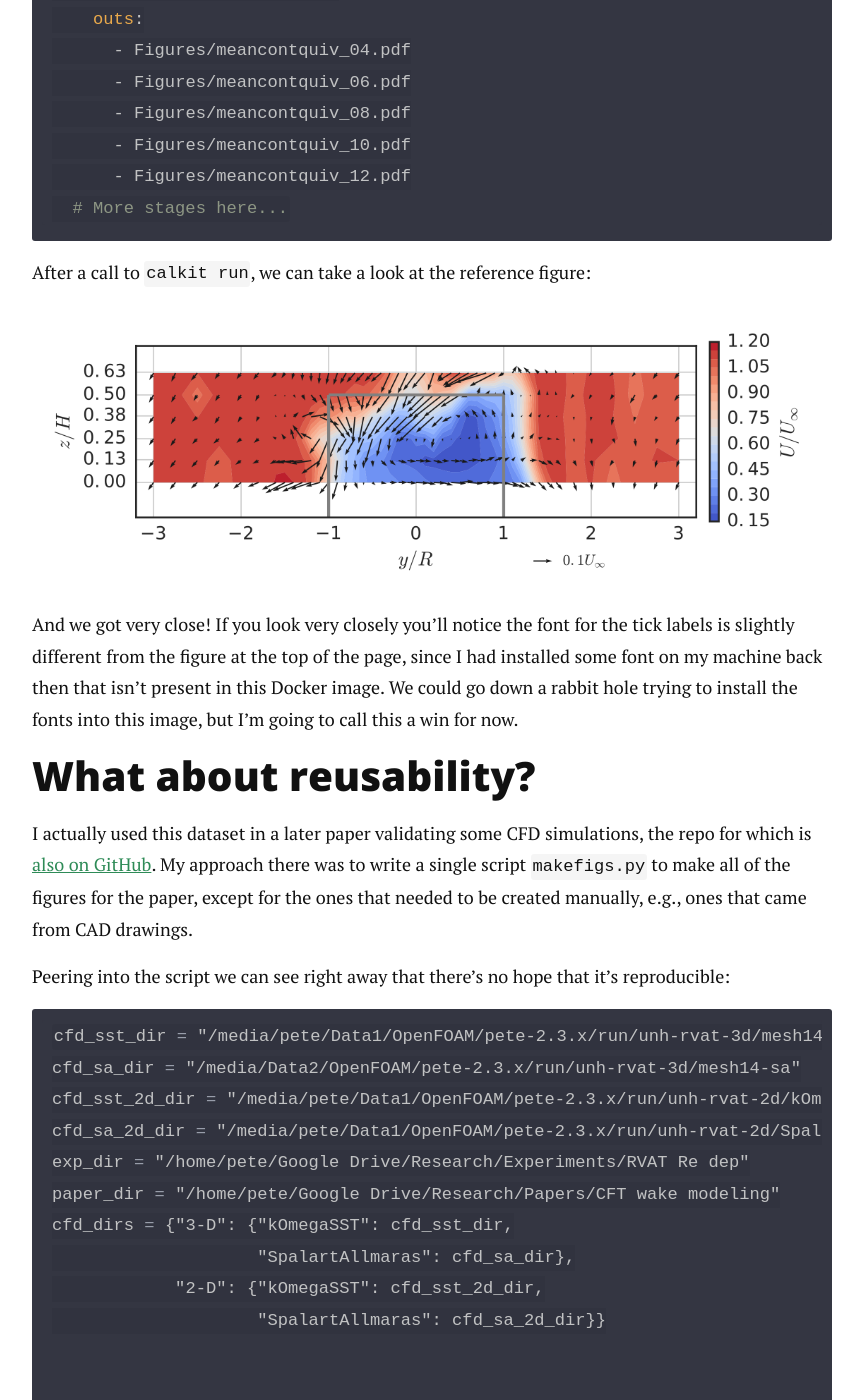
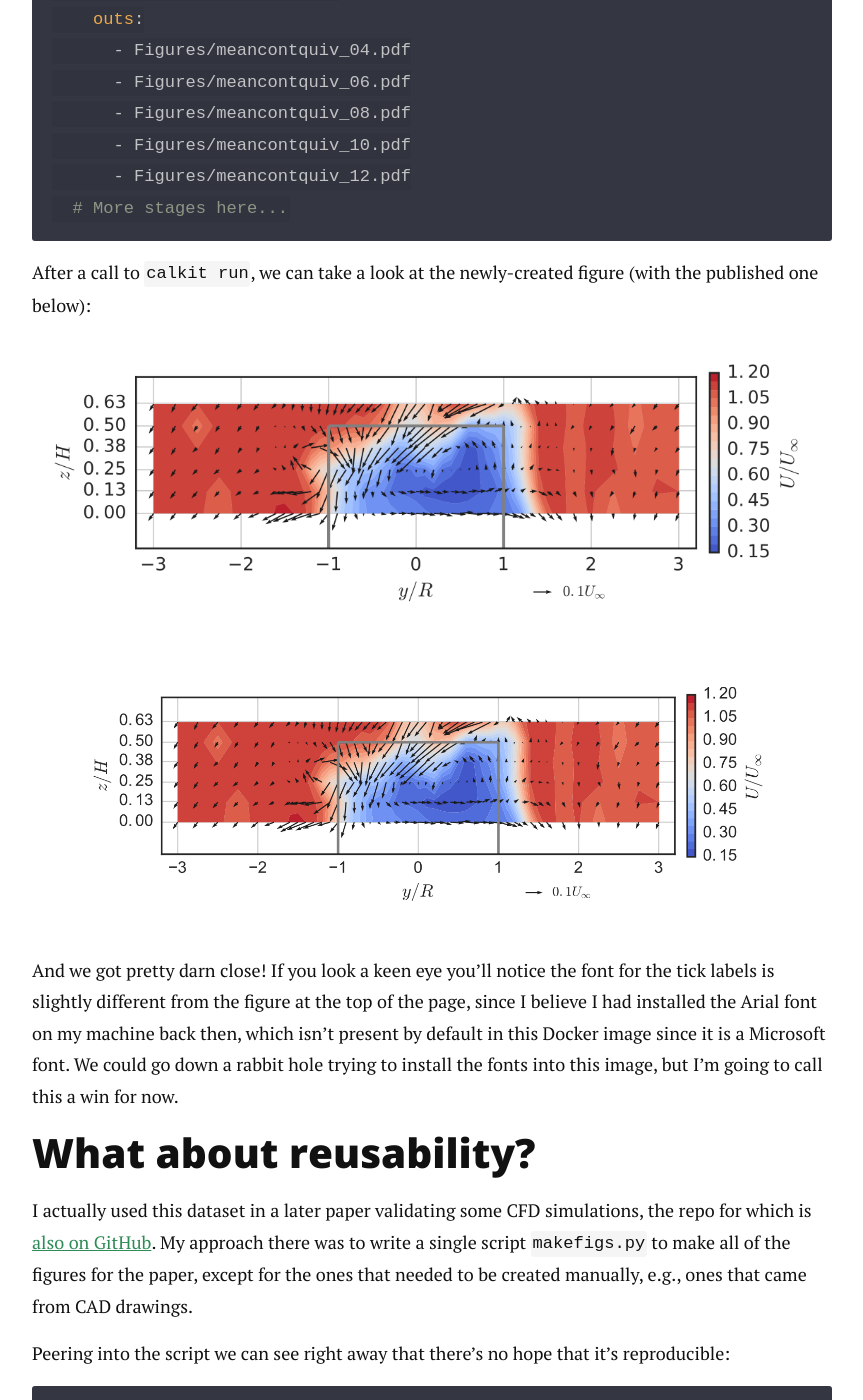
Before and after one commit to petebachant/petebachant.github.io, a Jekyll site: the page built from _posts/2024-12-03-failed-to-repro.markdown, in a window 1280 px wide and 1400 px high, scrolled down 7761 px. Shown: the whole window, without its empty margins (208-1071 px from the left). Built offline with Jekyll 4.4.1, drawn with Linux system fonts in a browser that asks for light colours; nearby versions of some CDN libraries; comment, search, counter and statistics services are not loaded.

Commit message:
Add second copy of the reference figure

````diff
--- a/_posts/2024-12-03-failed-to-repro.markdown
+++ b/_posts/2024-12-03-failed-to-repro.markdown
@@ -219,15 +219,18 @@ stages:
 ```
 
 After a call to `calkit run`,
-we can take a look at the reference figure:
+we can take a look at the newly-created figure (with the published one below):
 
 ![Reference figure generated with Python 3.5](/images/repro-fail/ref-figure-docker-py35.png)
 
-And we got very close!
-If you look very closely you'll notice the font for the tick labels
+![Reference figure.](/images/repro-fail/ref-figure.png)
+
+And we got pretty darn close!
+If you look a keen eye you'll notice the font for the tick labels
 is slightly different from the figure at the top of the page,
-since I had installed some font on my machine back then that
-isn't present in this Docker image.
+since I believe I had installed the Arial font on my machine back then,
+which isn't present by default in this Docker image since it is a
+Microsoft font.
 We could go down a rabbit hole trying to install the fonts into this image,
 but I'm going to call this a win for now.
 
````
